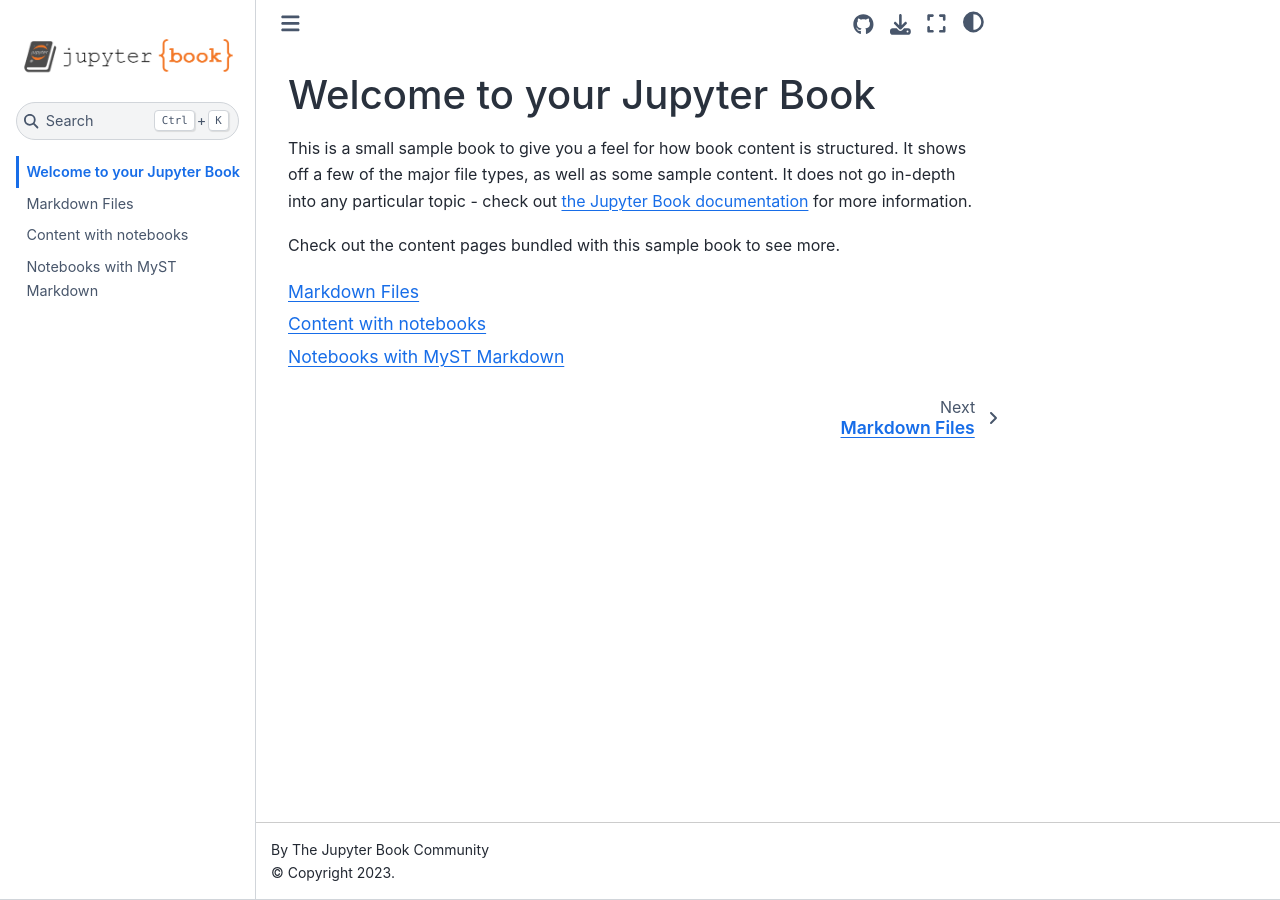
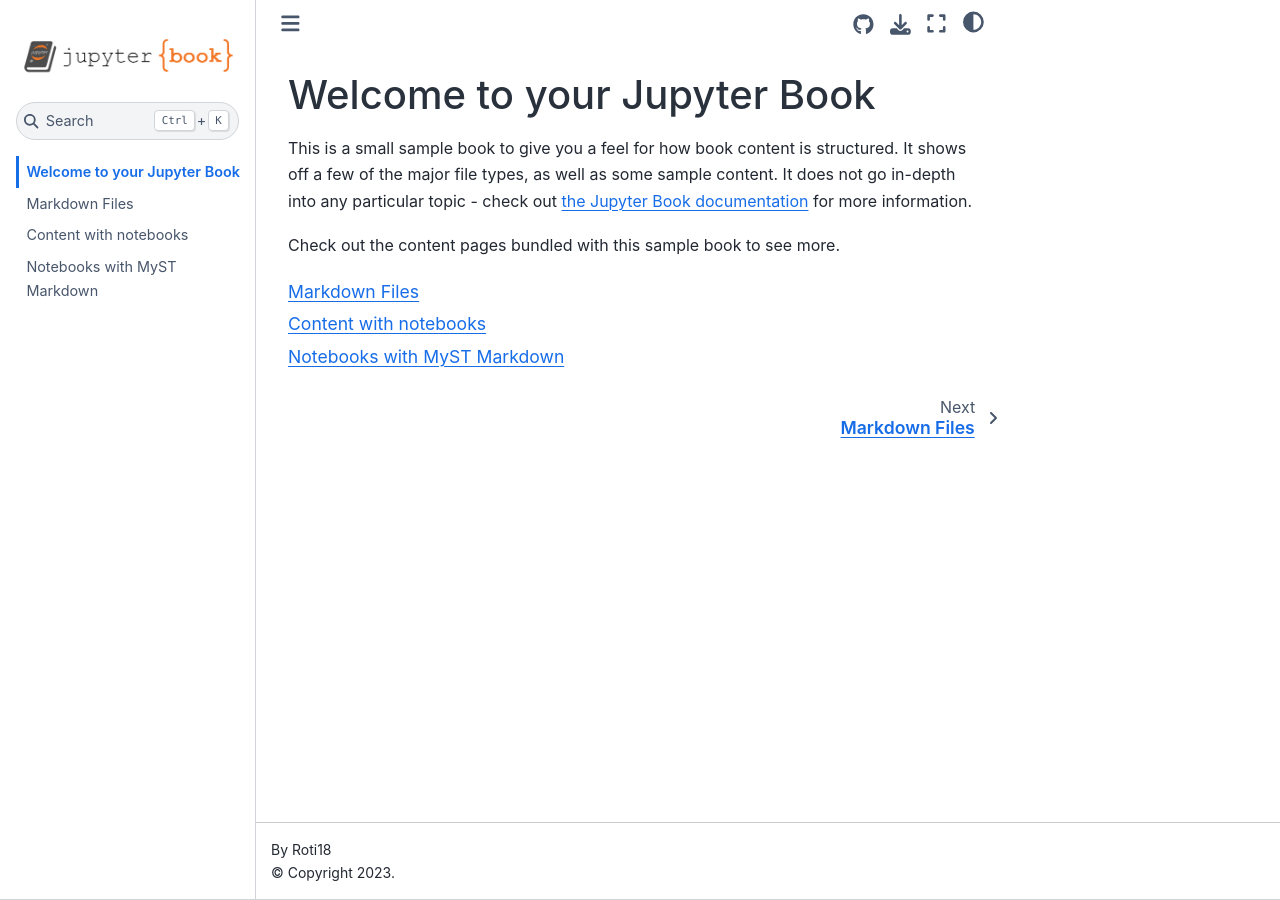
Before and after one commit to Roti18/jupyter-opz, a Jupyter Book: the page built from intro.md, in a window 1280 px wide. Built offline with Jupyter Book 1.0.4 settings and Sphinx 7.4.7 and the Sphinx Book theme 1.1.4, drawn with Linux system fonts in a browser that asks for light colours; some of the changed lines change nothing that is shown.

Commit message:
Fix: Update config and add root .nojekyll

```diff
--- a/_config.yml
+++ b/_config.yml
@@ -2,7 +2,7 @@
 # Learn more at https://jupyterbook.org/customize/config.html
 
 title: My sample book
-author: The Jupyter Book Community
+author: Roti18
 logo: logo.png
 
 # Force re-execution of notebooks on each build.
@@ -21,9 +21,9 @@
 
 # Information about where the book exists on the web
 repository:
-  url: https://github.com/executablebooks/jupyter-book  # Online location of your book
-  path_to_book: docs  # Optional path to your book, relative to the repository root
-  branch: master  # Which branch of the repository should be used when creating links (optional)
+  url: https://github.com/Roti18/PendataTests  # UPDATED
+  path_to_book: docs
+  branch: main  # UPDATED
 
 # Add GitHub buttons to your book
 # See https://jupyterbook.org/customize/config.html#add-a-link-to-your-repository
```
Also changed, not shown: 1 other file.
